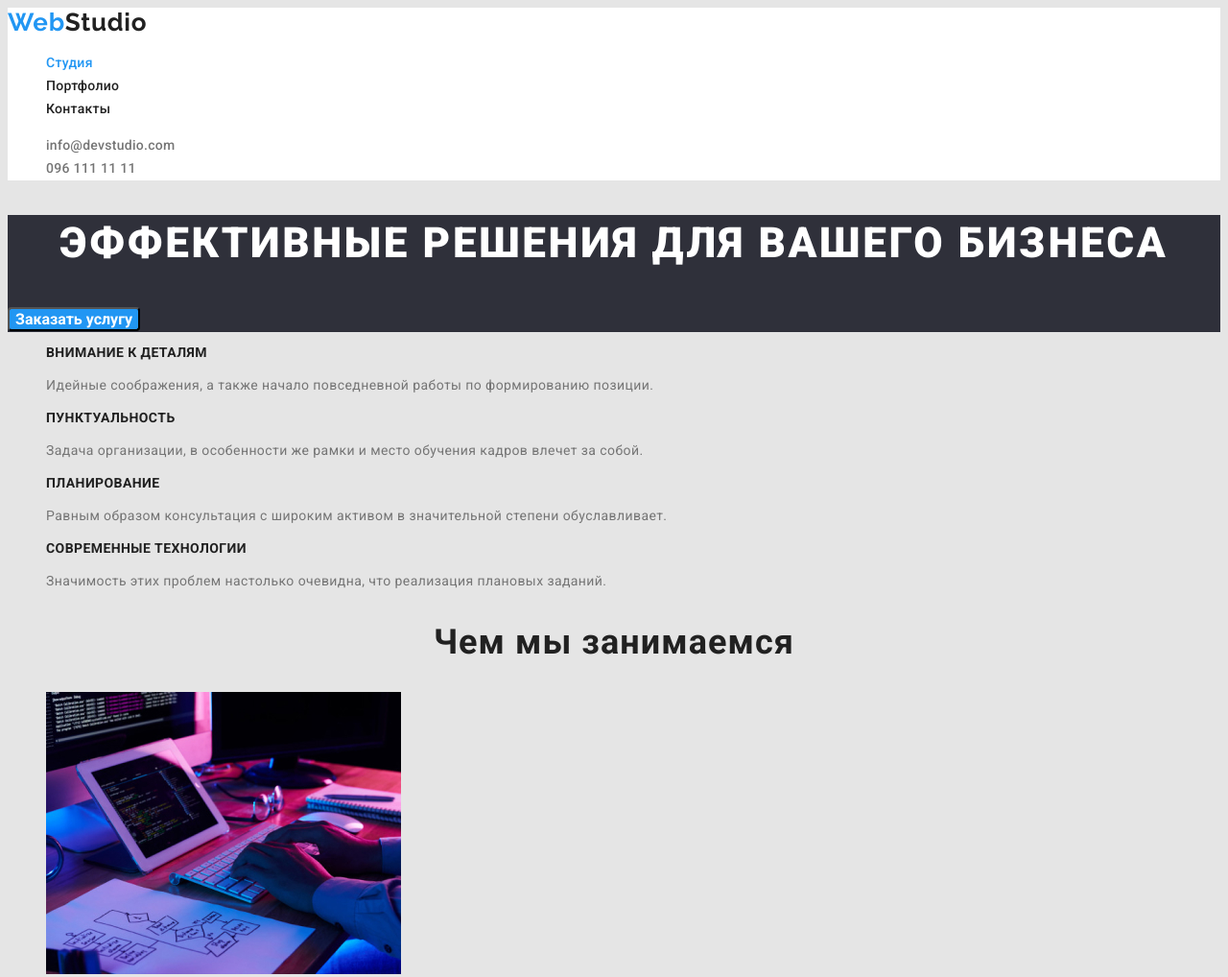
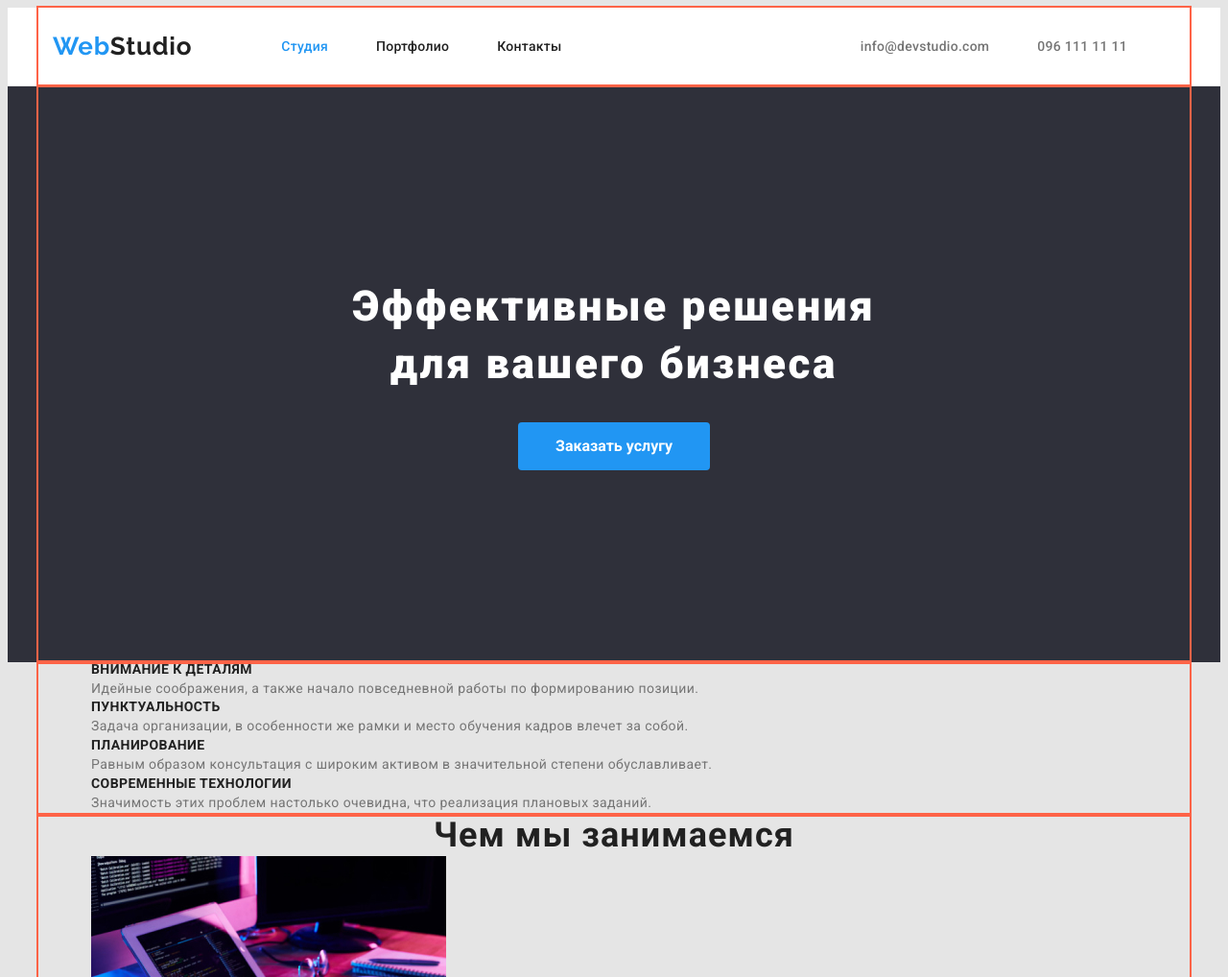
Before and after one commit to Kukovicya/goit-markup-hw-03, a plain HTML site: page index.html in a window 1280 px wide. Shown: the top 1018 px of the page at 96% size. Drawn offline with Linux system fonts and the light colour scheme.

Commit message:
firs steep

```diff
--- a/css/style.css
+++ b/css/style.css
@@ -1,3 +1,25 @@
+html {
+  box-sizing: border-box;
+}
+
+*,
+*::before,
+*::after {
+  box-sizing: inherit;
+}
+
+h1,
+h2,
+h3,
+h4,
+h5,
+h6,
+p,
+ul,
+link {
+  margin: 0;
+}
+
 :root {
   --primary-text-color: #212121;
   --title-text-color: #757575;
@@ -5,9 +27,6 @@
   --primary-bacground-color: #e5e5e5;
   --secondary-bacground-color: #2f303a;
   --special: #ffffff99;
-}
-header {
-  background-color: #ffffff;
 }
 
 body {
@@ -19,32 +38,68 @@ body {
   font-size: 14px;
   line-height: 1.71;
   letter-spacing: 0.03em;
+
+  /* ne uverniy */
+  /* position: relative; */
+  /* width: 1600px; */
 }
-
+.container {
+  margin: 0 auto;
+  width: 1200px;
+  padding: 0 15px;
+  outline: 2px solid tomato;
+}
+header {
+  background-color: #ffffff;
+}
 li {
   list-style-type: none;
 }
 a {
   text-decoration: none;
 }
-
+/* header */
+header {
+  border-bottom: 1px solid #ececec;
+}
+/* nav */
+.nav-container {
+  display: flex;
+  align-items: center;
+}
+/* ЛОГО */
 .logo {
+  /* display: flex; */
+  margin: 25px 0;
+  margin-right: 93px;
   color: var(--primary-text-color);
+  font-family: Raleway;
+  font-weight: bold;
+  font-size: 26px;
+  line-height: 1.19;
+  letter-spacing: 0.03em;
+}
+.second {
+  color: white;
 }
 span {
   color: var(--accent-color);
 }
-/* Site nav */
 
-.auth-nav .link {
-  color: var(--title-text-color);
-  font-family: Roboto;
-  font-weight: 500;
-  line-height: 1, 14;
-  letter-spacing: 0.02em;
+.site-nav {
+  display: flex;
+  /* margin-right: 331px; */
+  padding: 0;
+}
+.site-nav a {
+  margin-right: 50px;
+}
+.site-nav:last-child {
+  margin-right: 0;
 }
 
 .site-nav .link {
+  /* margin-right: 50px; */
   font-family: Roboto;
   font-weight: 500;
   line-height: 1, 14;
@@ -58,6 +113,24 @@ span {
 .site-nav .link:focus {
   color: var(--accent-color);
 }
+.auth-nav {
+  display: flex;
+  margin-left: auto;
+  padding: 0;
+}
+.auth-nav a {
+  margin-right: 50px;
+}
+.auth-nav a:last-child {
+  /* margin-right: 0; */
+}
+.auth-nav .link {
+  color: var(--title-text-color);
+  font-family: Roboto;
+  font-weight: 500;
+  line-height: 1, 14;
+  letter-spacing: 0.02em;
+}
 
 .auth-nav .link:hover,
 .auth-nav .link:focus {
@@ -67,18 +140,49 @@ span {
 /*герой*/
 .hero {
   background-color: var(--secondary-bacground-color);
+  text-align: center;
+  /* position: absolute; */
+  /* width: 1600px; */
+  /* height: 600px; */
+  /* left: 0px; */
+  /* top: 80px; */
 }
+.hero-container {
+  display: flex;
+  flex-direction: column;
+  /* justify-content: center; */
+  /* margin: 0 auto; */
+}
+
 .hero-title {
+  /* display: flex; */
+  min-width: 696px;
+  /* height: 120px; */
+  align-self: center;
+  margin: 200px 452px 0;
   color: #ffffff;
-
+  margin: ;
   font-weight: 900;
   font-size: 44px;
   line-height: 1.36;
-  text-align: center;
+  /* text-align: center; */
   letter-spacing: 0.06em;
-  text-transform: uppercase;
+  /* text-transform: uppercase; */
+
+  /* left: 452px; */
+  /* top: 280px; */
 }
+/* 1 КНОПКА */
 .button-primary {
+  align-self: center;
+  width: 200px;
+  min-height: 50px;
+  /* display: inline-block; */
+  margin-top: 30px;
+  margin-bottom: 200px;
+  padding: 10px 32px;
+  border: 2px solid transparent;
+  border-radius: 3px;
   cursor: pointer;
   background-color: var(--accent-color);
   color: #ffffff;
@@ -91,6 +195,13 @@ span {
 
 /*2knopka*/
 .button-secondary {
+  /* width: 200px; */
+  min-height: 38px;
+  /* display: inline-block; */
+
+  padding: 6px 22px;
+  border: 2px solid transparent;
+  border-radius: 3px;
   cursor: pointer;
   background: #f5f4fa;
   border-radius: 4px;
@@ -99,6 +210,7 @@ span {
   font-weight: 500;
   font-size: 16px;
   line-height: 1.16;
+  outline: 2px solid black;
 }
 .button-secondary:hover,
 .button-secondary:focus {
@@ -106,13 +218,15 @@ span {
   color: #ffffff;
 }
 /* main  1 */
-
+/* СПИСОК ПРИИМУЩЕСТВ */
 .feature-list .title {
   font-size: 14px;
   line-height: 1.14;
   letter-spacing: 0.03em;
   text-transform: uppercase;
 }
+
+/* БОЛЬШОЙ ЗАГОЛОВОК */
 .title-big {
   font-weight: bold;
   font-size: 36px;
@@ -120,6 +234,7 @@ span {
   text-align: center;
   letter-spacing: 0.03em;
 }
+/* СПИСОК ПРИИМУЩЕСТВ */
 .section-advantage .title {
   font-weight: bold;
   font-size: 14px;
@@ -132,7 +247,7 @@ span {
   font-weight: 400;
   color: var(--title-text-color);
 }
-
+/* КОМАНДА */
 .section-team .title {
   font-weight: 500;
   font-size: 16px;
@@ -181,10 +296,3 @@ footer li {
 .footer-list .link:focus {
   color: var(--accent-color);
 }
-.logo {
-  font-family: Raleway;
-  font-weight: bold;
-  font-size: 26px;
-  line-height: 1.19;
-  letter-spacing: 0.03em;
-}
--- a/index.html
+++ b/index.html
@@ -11,7 +11,7 @@
   <body>
 
   <header>
-    <nav>
+    <nav class="container nav-container" >
       <a href="/index.html" class="logo">
       <span>Web</span>Studio
       </a>
@@ -21,21 +21,25 @@
         <li><a href="" class="link">Контакты</a></li>
 
       </ul>
-    </nav>
+
     <ul class="auth-nav">
       <li> <a href="mailto:info@devstudio.com" class="link"> info@devstudio.com</a> </li>
       <li> <a href="tel:+0961111111" class="link">096 111 11 11</a> </li>
     </ul>
+    </nav>
   </header>
 
   <main>
     <!-- Герой -->
     <section class="hero" >
-      <h1 class="hero-title" >Эффективные решения для вашего бизнеса</h1>
+      <div class="container hero-container">
+      <h1 class="hero-title" >Эффективные решения <br>для вашего бизнеса</h1>
       <button type="button" class="button-primary" >Заказать услугу</button>
+      </div>
     </section>
 <!-- переваги -->
     <section class="section-advantage" >
+      <div class="container">
       <ul class="feature list" >
         <li>
           <h3  class="title"  >Внимание к деталям</h3>
@@ -62,8 +66,10 @@
           </p>
         </li>
         </ul>
+      </div>
      </section>
-    <section class="section" >
+    <section class="section-work" >
+      <div class="container" >
       <h2 class="title-big">Чем мы занимаемся</h2>
 
       <ul>
@@ -77,11 +83,12 @@
           <img src="./images/img_03.jpg" alt="дизайн" width="370" height="294" />
         </li>
       </ul>
+    </div>
     </section>
 
     <section class="section-team" >
       <h2 class="title-big" >Наша команда</h2>
-
+    <div class="container">
       <ul>
         <li>
           <img src="./images/igor.jpg" alt=" игорь" width="270" height="260" />
@@ -109,10 +116,11 @@
           <p class="text" >UI Designer </p>
         </li>
       </ul>
+    </div>
      </section>
   </main>
   <footer class="footer">
-<a href="/index.html" class="logo">
+<a href="/index.html" class="logo second">
 <span>Web</span>Studio
 </a>
 <address >
```
Also changed, not shown: portfolio.html (+8 -5 lines).
